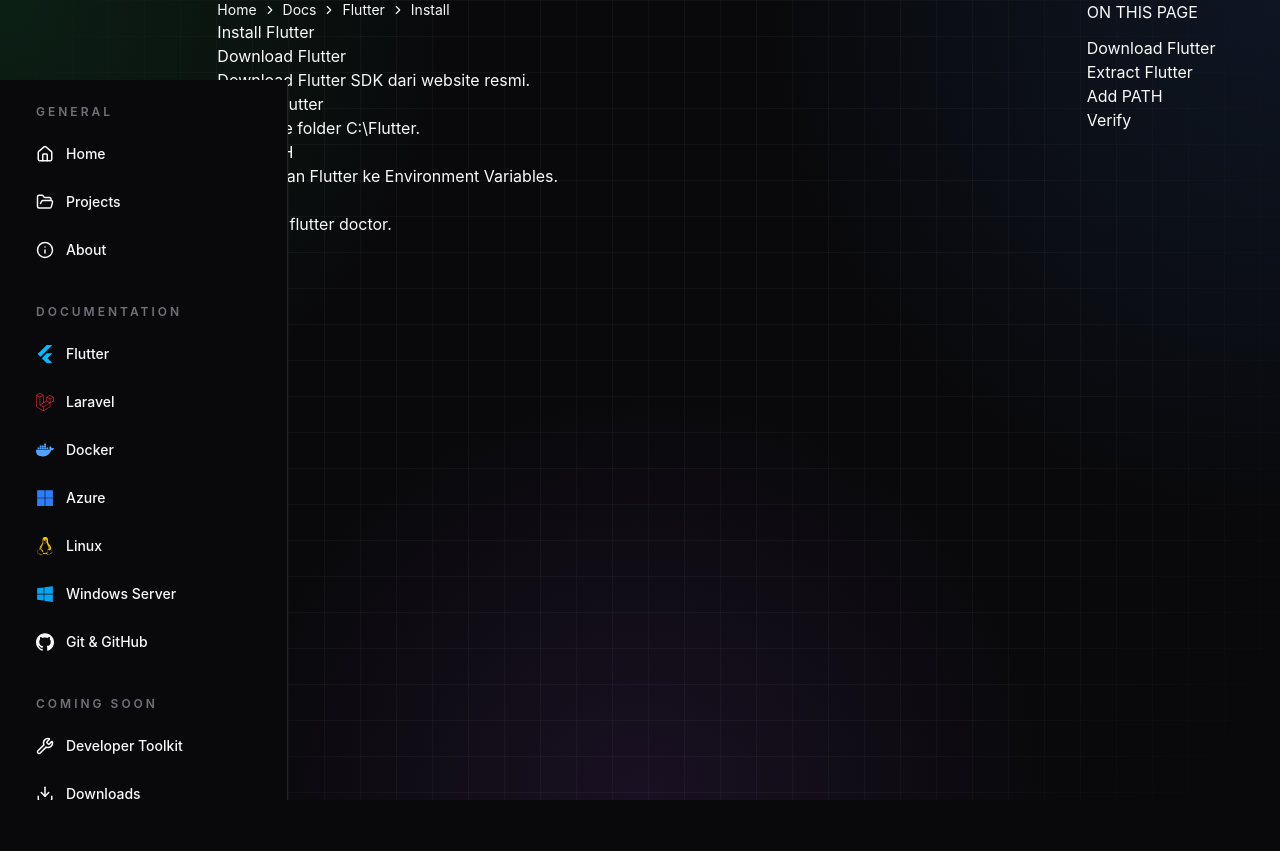
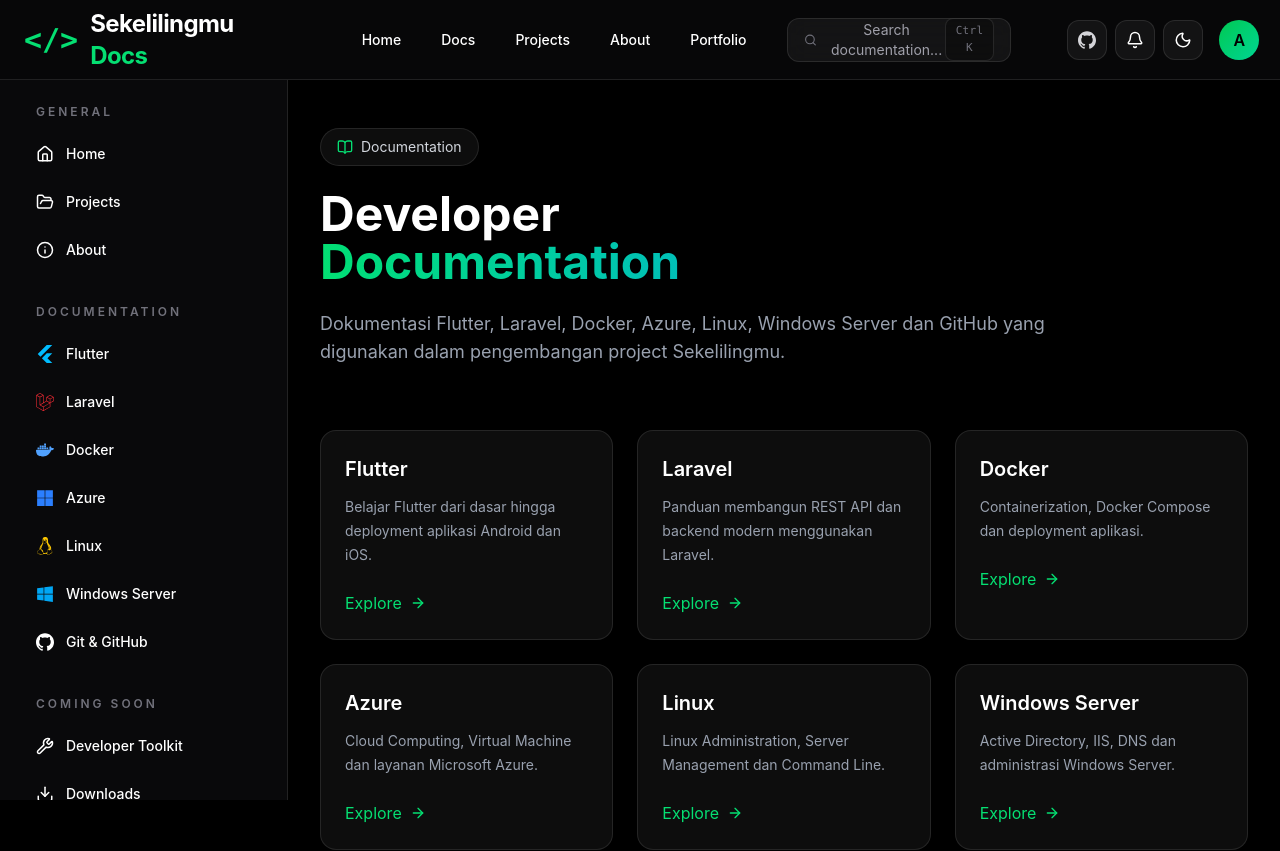
Before and after one commit to sekelilingmuofficial-create/sekelilingmu-docs, a Next.js app: page /docs in a window 1280 px wide. Shown: the top 851 px of the page. Before the commit the page ends 800 px from the top, so only its background shows below. Built offline with nearby package versions, Linux system fonts and the light colour scheme.

Commit message:
Update Ingatanku live demo link

```diff
--- a/app/docs/page.tsx
+++ b/app/docs/page.tsx
@@ -1,21 +1,204 @@
+"use client";
+
+import { useState } from "react";
+
+import Header from "@/components/Header";
 import Sidebar from "@/components/Sidebar";
-import Article from "@/components/Article";
-import TOC from "@/components/TableOfContents";
+import Footer from "@/components/Footer";
+
+import Link from "next/link";
+
+import {
+  BookOpen,
+  ArrowRight,
+} from "lucide-react";
+
+const docs = [
+  {
+    title: "Flutter",
+    description:
+      "Belajar Flutter dari dasar hingga deployment aplikasi Android dan iOS.",
+    href: "/docs/flutter",
+  },
+
+  {
+    title: "Laravel",
+    description:
+      "Panduan membangun REST API dan backend modern menggunakan Laravel.",
+    href: "/docs/laravel",
+  },
+
+  {
+    title: "Docker",
+    description:
+      "Containerization, Docker Compose dan deployment aplikasi.",
+    href: "/docs/docker",
+  },
+
+  {
+    title: "Azure",
+    description:
+      "Cloud Computing, Virtual Machine dan layanan Microsoft Azure.",
+    href: "/docs/azure",
+  },
+
+  {
+    title: "Linux",
+    description:
+      "Linux Administration, Server Management dan Command Line.",
+    href: "/docs/linux",
+  },
+
+  {
+    title: "Windows Server",
+    description:
+      "Active Directory, IIS, DNS dan administrasi Windows Server.",
+    href: "/docs/windows-server",
+  },
+
+  {
+    title: "Git & GitHub",
+    description:
+      "Version Control, Branching, Pull Request dan CI/CD.",
+    href: "/docs/git-github",
+  },
+];
 
 export default function DocsPage() {
+  const [sidebarOpen, setSidebarOpen] =
+    useState(false);
+
   return (
-    <div className="grid grid-cols-12 gap-6">
-      <div className="col-span-2">
-        <Sidebar />
+    <main
+      className="
+      relative
+      min-h-screen
+      overflow-hidden
+      bg-black
+      text-white
+    "
+    >
+      {/* Background Grid */}
+
+      <div className="absolute inset-0 -z-10 opacity-20">
+        <div
+          className="
+          h-full
+          w-full
+          bg-[linear-gradient(to_right,#1a1a1a_1px,transparent_1px),
+          linear-gradient(to_bottom,#1a1a1a_1px,transparent_1px)]
+          bg-[size:40px_40px]
+        "
+        />
       </div>
 
-      <div className="col-span-8">
-        <Article />
+      {/* Glow */}
+
+      <div
+        className="
+        absolute
+        left-1/2
+        top-[250px]
+        -z-10
+        h-[600px]
+        w-[600px]
+        -translate-x-1/2
+        rounded-full
+        bg-green-500/10
+        blur-[160px]
+      "
+      />
+
+      <Header
+        onMenuClick={() =>
+          setSidebarOpen(!sidebarOpen)
+        }
+      />
+
+      <Sidebar
+        open={sidebarOpen}
+        onClose={() =>
+          setSidebarOpen(false)
+        }
+      />
+
+      <div className="lg:ml-72">
+        {/* Hero */}
+
+        <section className="mx-auto max-w-7xl px-6 pt-32 pb-16 lg:px-8">
+          <div className="inline-flex items-center gap-2 rounded-full border border-white/10 bg-white/5 px-4 py-2 text-sm text-gray-300 backdrop-blur">
+            <BookOpen
+              size={16}
+              className="text-green-400"
+            />
+            Documentation
+          </div>
+
+          <h1 className="mt-6 text-5xl font-bold">
+            Developer
+            <span className="block bg-gradient-to-r from-green-400 to-blue-500 bg-clip-text text-transparent">
+              Documentation
+            </span>
+          </h1>
+
+          <p className="mt-6 max-w-3xl text-lg text-gray-400">
+            Dokumentasi Flutter,
+            Laravel, Docker, Azure,
+            Linux, Windows Server dan
+            GitHub yang digunakan dalam
+            pengembangan project
+            Sekelilingmu.
+          </p>
+        </section>
+
+        {/* Documentation Grid */}
+
+        <section className="mx-auto max-w-7xl px-6 pb-20 lg:px-8">
+          <div className="grid gap-6 sm:grid-cols-2 lg:grid-cols-3">
+            {docs.map((doc) => (
+              <Link
+                key={doc.title}
+                href={doc.href}
+                className="
+                  group
+                  rounded-2xl
+                  border
+                  border-white/10
+                  bg-white/5
+                  p-6
+                  backdrop-blur-md
+                  transition-all
+                  duration-300
+                  hover:-translate-y-1
+                  hover:border-green-500/30
+                  hover:bg-white/10
+                "
+              >
+                <h3 className="text-xl font-semibold">
+                  {doc.title}
+                </h3>
+
+                <p className="mt-3 text-sm leading-6 text-gray-400">
+                  {doc.description}
+                </p>
+
+                <div className="mt-6 flex items-center gap-2 text-green-400">
+                  Explore
+                  <ArrowRight
+                    size={16}
+                    className="
+                    transition-transform
+                    group-hover:translate-x-1
+                  "
+                  />
+                </div>
+              </Link>
+            ))}
+          </div>
+        </section>
+
+        <Footer />
       </div>
-
-      <div className="col-span-2">
-        <TOC />
-      </div>
-    </div>
+    </main>
   );
 }
```
